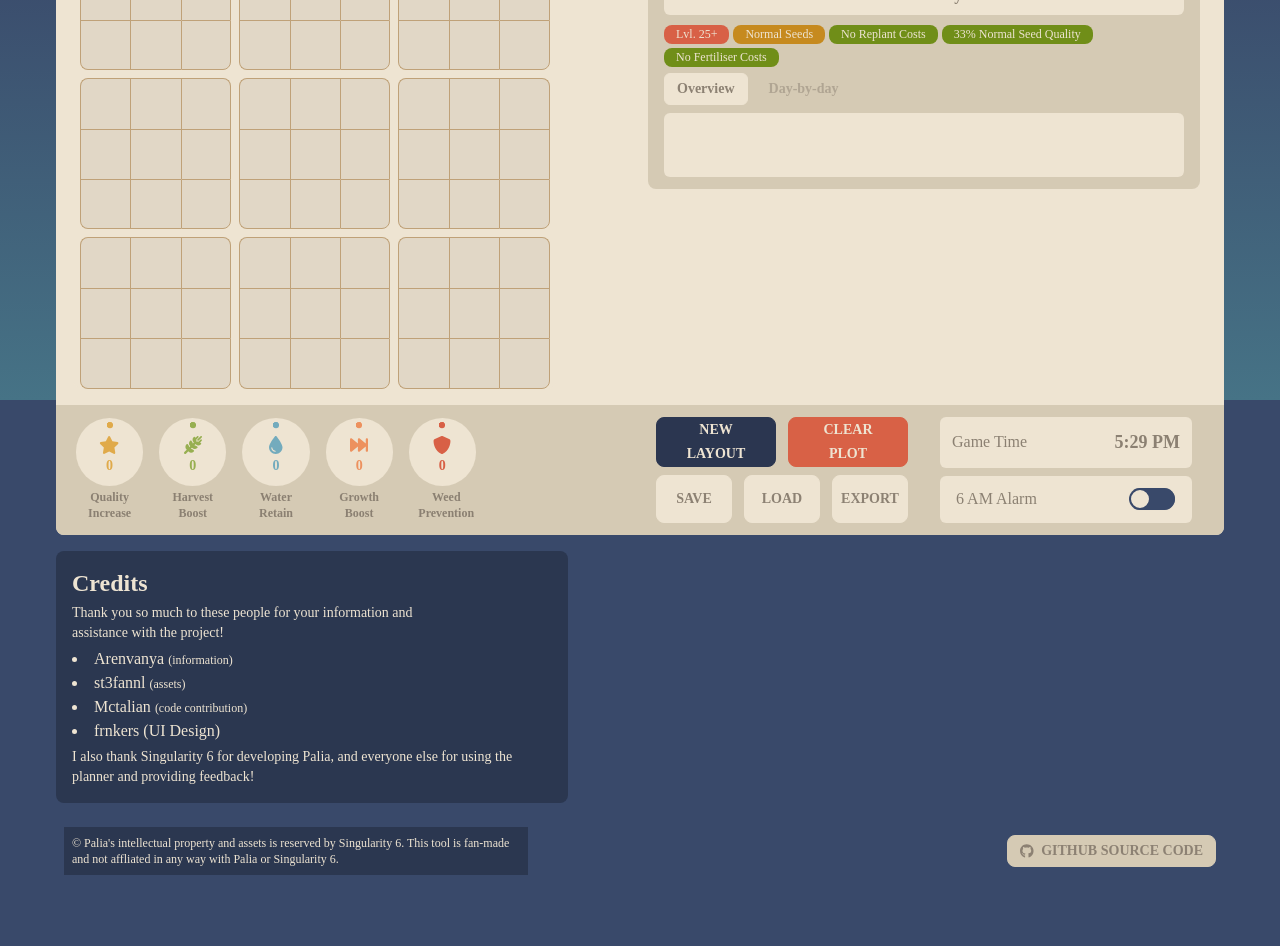
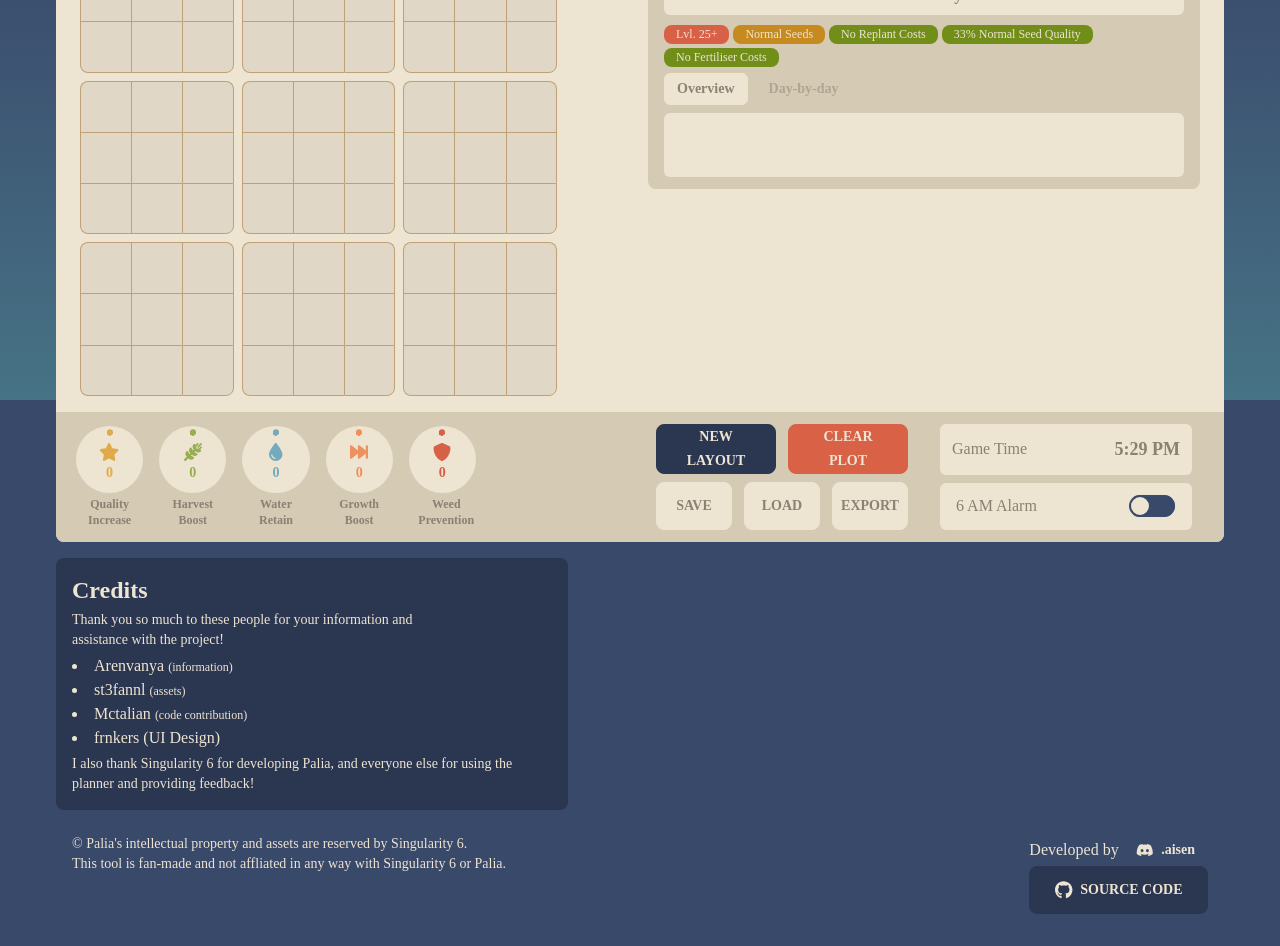
Before and after one commit to VincentAmante/palia-tools, a Nuxt app: page / in a window 1280 px wide. Shown: the part 400-1346 px from the top of the page. Before the commit the page ends 1291 px from the top, so only its background shows below. Built offline with nearby package versions, Linux system fonts and the light colour scheme; a web font is replaced by a local one.

Commit message:
[UI] Footer + Icons
- Edited Footer
- Edited icons to be centered

```diff
--- a/components/CropLayout.vue
+++ /dev/null
@@ -1,6 +0,0 @@
-<script setup lang="ts">
-</script>
-
-<template>
-  <div />
-</template>
--- a/components/CropTile.vue
+++ b/components/CropTile.vue
@@ -111,7 +111,7 @@ const border = computed(() => {
 
 <template>
   <div
-    class="border-misc-saturated relative select-none min-w-[3.15rem] hover:bg-primary aspect-square cursor-pointer flex flex-col overflow-hidden isolate items-center justify-center"
+    class="border-misc-saturated relative select-none min-w-[3.2rem] hover:bg-primary aspect-square cursor-pointer flex flex-col overflow-hidden isolate items-center justify-center"
     :class="[(isDisabled ? 'invisible' : ''),
              border,
              borderRadius,
@@ -138,12 +138,15 @@ const border = computed(() => {
         {{ code as string || ' ' }}
       </div>
     </div>
-    <ul class="absolute top-0 left-0 m-0 text-[9px] md:text-[0.5rem] py-[0.5px] flex w-full gap-[0.8px] px-[2px] md:px-[1.8px]">
+    <ul class="absolute top-0 left-0 m-0 text-[9px] md:text-[0.5rem] py-[1px] flex w-full gap-[1.3px] justify-center">
+      <li v-show="bonuses?.includes(Bonus.HarvestIncrease)">
+        <font-awesome-icon class="text-harvest-boost-dark" :icon="['fas', 'wheat-awn']" />
+      </li>
+      <li v-show="bonuses?.includes(Bonus.SpeedIncrease)">
+        <font-awesome-icon class="text-growth-boost" :icon="['fas', 'forward-fast']" />
+      </li>
       <li v-show="bonuses?.includes(Bonus.QualityIncrease)">
-        <font-awesome-icon class="text-quality-increase" :icon="['fas', 'star']" />
-      </li>
-      <li v-show="bonuses?.includes(Bonus.HarvestIncrease)">
-        <font-awesome-icon class="text-harvest-boost" :icon="['fas', 'wheat-awn']" />
+        <font-awesome-icon class="text-quality-increase-dark" :icon="['fas', 'star']" />
       </li>
       <li v-show="bonuses?.includes(Bonus.WaterRetain)">
         <font-awesome-icon class="text-water-retain" :icon="['fas', 'droplet']" />
@@ -151,22 +154,19 @@ const border = computed(() => {
       <li v-show="bonuses?.includes(Bonus.WeedPrevention)">
         <font-awesome-icon class=" text-weed-prevention" :icon="['fas', 'shield']" />
       </li>
-      <li v-show="bonuses?.includes(Bonus.SpeedIncrease)">
-        <font-awesome-icon class="text-growth-boost" :icon="['fas', 'forward-fast']" />
-      </li>
     </ul>
     <div class="absolute bottom-0 right-0 p-[2px]">
       <nuxt-img
         v-if="(selectedItem.val instanceof Fertiliser && tile?.isHovered)"
         :src="selectedItem.val.image"
         format="webp"
-        draggable="false" class="select-none max-w-[20px] opacity-50"
+        draggable="false" class="select-none max-w-[16px] opacity-50"
         :srcset="undefined"
       />
       <nuxt-img
         v-else-if="tile?.fertiliser?.image && tile.fertiliser.image.length > 0"
         format="webp"
-        draggable="false" class="select-none max-w-[20px]"
+        draggable="false" class="select-none max-w-[16px]"
         :src="tile?.fertiliser?.image"
         :srcset="undefined"
       />
--- a/components/HarvestCalculator.vue
+++ b/components/HarvestCalculator.vue
@@ -255,7 +255,8 @@ watchEffect(() => {
             Crop
           </div>
         </div>
-        <div class="max-h-96 overflow-y-scroll">
+        <!-- box-shadow: rgba(50, 50, 93, 0.25) 0px 30px 60px -12px inset, rgba(0, 0, 0, 0.3) 0px 18px 36px -18px inset; -->
+        <div class="max-h-96 overflow-y-scroll ">
           <div
             v-if="activeOptionTab === 'main'"
             class="grid gap-2 pr-2 pb-4"
@@ -419,7 +420,7 @@ watchEffect(() => {
               Conversion time is not yet accounted for with seeds and preserves
             </p>
 
-            <div class="grid xl:grid-cols-2 gap-2 pr-2 w-fit">
+            <div class="grid xl:grid-cols-2 gap-2 pr-2">
               <template v-for="(crop, type) in crops" :key="type">
                 <div
                   v-if="crops[type]"
--- a/components/PGPFooter.vue
+++ b/components/PGPFooter.vue
@@ -1,20 +1,35 @@
 <template>
-  <footer class=" flex gap-2 items-center justify-between lg:px-16 text-center sm:text-left w-full text-xs font-normal p-4">
-    <div class="bg-palia-dark-blue p-2">
+  <footer class="lg:px-14">
+    <div class="flex gap-2 items-start justify-between text-center sm:text-left w-full font-normal p-4 rounded-lg bg-palia-blue mb-4 bg-opacity-50">
+      <div class="grid text-sm">
         <p class="max-w-md">
-        &copy; Palia's intellectual property and assets is reserved by Singularity 6. This tool is fan-made and not affliated in any way with Palia or
-        Singularity 6.
+          &copy; Palia's intellectual property and assets are reserved by Singularity 6.
+        </p>
+        <p>
+          This tool is fan-made and not affliated in any way with Singularity 6 or Palia.
         </p>
       </div>
-    <div>
+      <div class="grid">
+        <div class="flex items-center gap-1">
+          Developed by
+          <NuxtLink
+            to="https://discord.com/users/204462556012740608"
+            target="_blank"
+            class="btn btn-ghost normal-case btn-sm"
+          >
+            <font-awesome-icon :icon="['fab', 'discord']" class="" />
+            .aisen
+          </NuxtLink>
+        </div>
         <NuxtLink
           to="https://github.com/VincentAmante/palia-tools"
           target="_blank"
-        class="btn btn-sm btn-primary w-fit"
+          class="btn"
         >
-        <font-awesome-icon :icon="['fab', 'github']" class="" />
-        Github Source Code
+          <font-awesome-icon :icon="['fab', 'github']" class="text-lg" />
+          Source Code
         </NuxtLink>
+      </div>
     </div>
   </footer>
 </template>
--- a/components/garden-planner/HarvestCalculator/CropDisplay.vue
+++ b/components/garden-planner/HarvestCalculator/CropDisplay.vue
@@ -41,7 +41,7 @@ defineProps({
       <p class="absolute bottom-0 right-1">
         <slot name="icon" />
       </p>
-      <p class="absolute bottom-1 left-1">
+      <p class="absolute bottom-0 left-0">
         <font-awesome-icon v-if="star" class="text-quality-increase text-sm" :icon="['fas', 'star']" />
       </p>
     </div>
--- a/plugins/fontawesome.ts
+++ b/plugins/fontawesome.ts
@@ -37,7 +37,7 @@ import {
   faX,
 } from '@fortawesome/free-solid-svg-icons'
 
-import { faGithub } from '@fortawesome/free-brands-svg-icons'
+import { faDiscord, faGithub } from '@fortawesome/free-brands-svg-icons'
 
 library.add(
   faShield,
@@ -74,6 +74,7 @@ library.add(
   faX,
   faChevronLeft,
   faChevronRight,
+  faDiscord,
 )
 
 // This is important, we are going to let Nuxt worry about the CSS
```
Also changed, not shown: 1 other file (tests, documents, lock files or other folders). Lines whose indentation alone changed are shown as unchanged.
